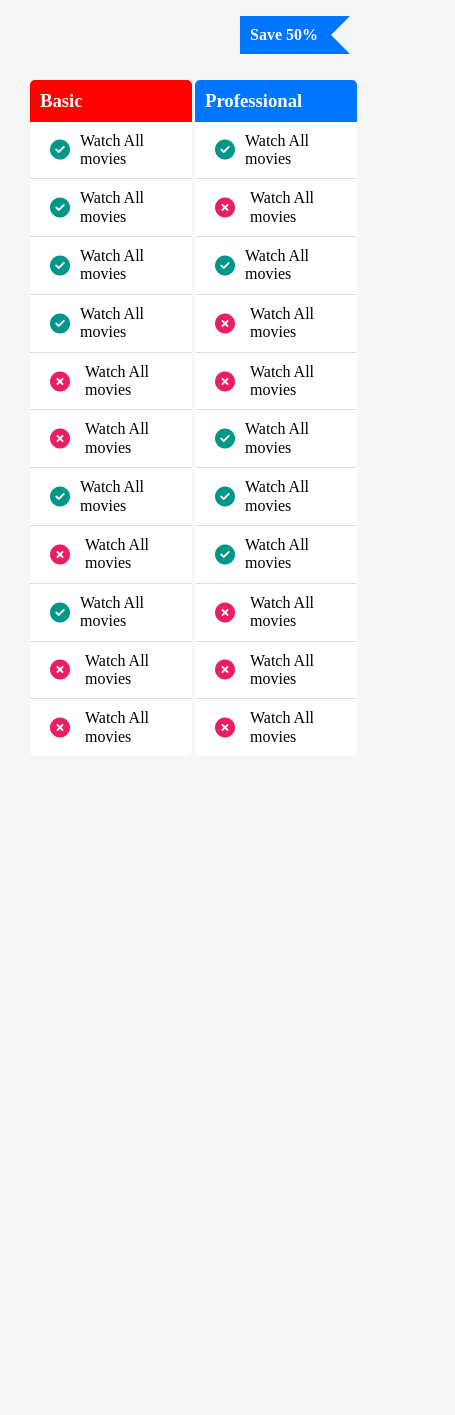
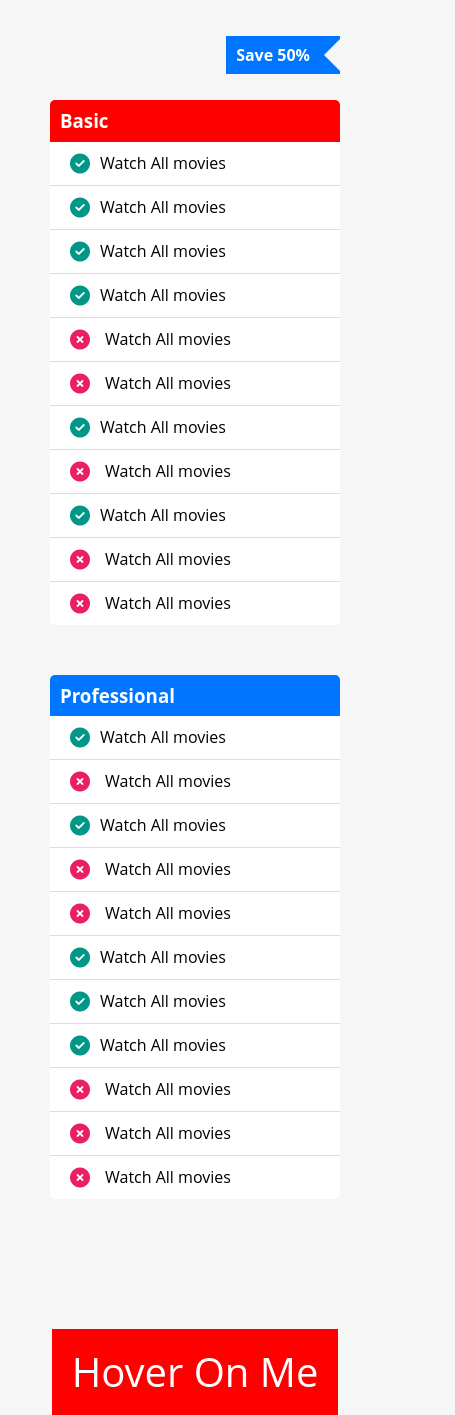
Before and after one commit to devharby/features-comparison-boxes, a plain HTML site: page index.html in a window 390 px wide. Shown: the whole page, 455 px wide, since content can reach past the window. Before the commit the page ends 844 px from the top, so only its background shows below. Drawn offline with Linux system fonts and the light colour scheme.

Commit message:
modified:   css/style.css 	modified:   index.html

```diff
--- a/css/style.css
+++ b/css/style.css
@@ -1,27 +1,104 @@
+/* Start Global Rules */
+* {
+  box-sizing: border-box;
+  list-style: none;
+}
+
+html {
+  scroll-behavior: smooth;
+}
+
+body {
+  font-family: "Open Sans", sans-serif;
+  margin: 0;
+}
+*:focus {
+  outline: none;
+}
+a {
+  text-decoration: none;
+}
+ul {
+  list-style: none;
+  padding: 0;
+}
+/* Start container */
+.container {
+  padding-left: 15px;
+  padding-right: 15px;
+  margin-left: auto;
+  margin-right: auto;
+}
+
+/* extra-small */
+@media (max-width: 575px) {
+  .container {
+    width: 100%;
+    padding-left: 10px;
+    padding-right: 10px;
+  }
+}
+/* small */
+@media (min-width: 576px) {
+  .container {
+    width: 540px;
+  }
+}
+/* medium */
+@media (min-width: 768px) {
+  .container {
+    width: 720px;
+  }
+}
+/* large */
+@media (min-width: 992px) {
+  .container {
+    width: 960px;
+  }
+}
+/* x-large */
+@media (min-width: 1200px) {
+  .container {
+    width: 1140px;
+  }
+}
+/* xx-large */
+@media (min-width: 1400px) {
+  .container {
+    width: 1320px;
+  }
+}
+/* End container */
 body {
   height: 100vh;
   background-color: #f6f6f6;
 }
+.wraper {
+  height: 100vh;
+  position: relative;
+}
 .wraper .discount {
   background-color: #0075ff;
   color: white;
-  width: 70px;
-  position: fixed;
+  width: fit-content;
+  position: absolute;
   padding: 10px 30px 10px 10px;
-  right: 40px;
+  right: 0;
   font-weight: bold;
+  right: 50px;
 }
 .wraper .discount::after {
   content: "";
   position: absolute;
   top: 0;
-  right: 0;
+  right: -3px;
   border: 1px solid;
   border-color: transparent #f6f6f6 transparent transparent;
   border-width: 19px;
 }
 .compare-items {
   display: flex;
+  flex-wrap: wrap;
   margin: auto;
   gap: 1%;
   padding: 30px;
@@ -33,7 +110,12 @@ body {
   border-radius: 5px;
   overflow: hidden;
 }
-
+@media (max-width: 767px) {
+  .compare-items {
+    display: block;
+    margin: 20px;
+  }
+}
 .wraper h3 {
   margin-top: 0;
   margin-bottom: 0;
@@ -81,3 +163,47 @@ body {
   font-size: 20px;
   margin-right: 15px;
 }
+.wraper .hover-me {
+  position: relative;
+  display: block;
+  background-color: red;
+  color: white;
+  padding: 20px;
+  margin: 100px auto;
+  width: fit-content;
+  font-size: 40px;
+  cursor: pointer;
+}
+.wraper .hover-me::before {
+  content: "This Is Tool Tip Content";
+  position: absolute;
+  top: -97px;
+  left: 50%;
+  transform: translateX(-50%);
+  background-color: black;
+  color: white;
+  padding: 10px;
+  width: 500px;
+  opacity: 0;
+  transition-property: opacity;
+  transition-duration: 1s;
+  transition-timing-function: ease-in-out;
+}
+.wraper .hover-me::after {
+  content: "";
+  border-style: solid;
+  border-width: 25px;
+  border-color: black transparent transparent transparent;
+  position: absolute;
+  top: -31px;
+  left: 50%;
+  transform: translateX(-50%);
+  opacity: 0;
+  transition-property: opacity;
+  transition-duration: 1s;
+  transition-timing-function: ease-in-out;
+}
+.wraper .hover-me:hover:before,
+.wraper .hover-me:hover:after {
+  opacity: 1;
+}
--- a/index.html
+++ b/index.html
@@ -47,7 +47,12 @@
                 <p class="row x-mark">Watch All movies</p>
             </div>
         </div>
+        <span class="hover-me">
+            Hover On Me
+        </span>
     </div>
+
+
 
 </body>
 
```
